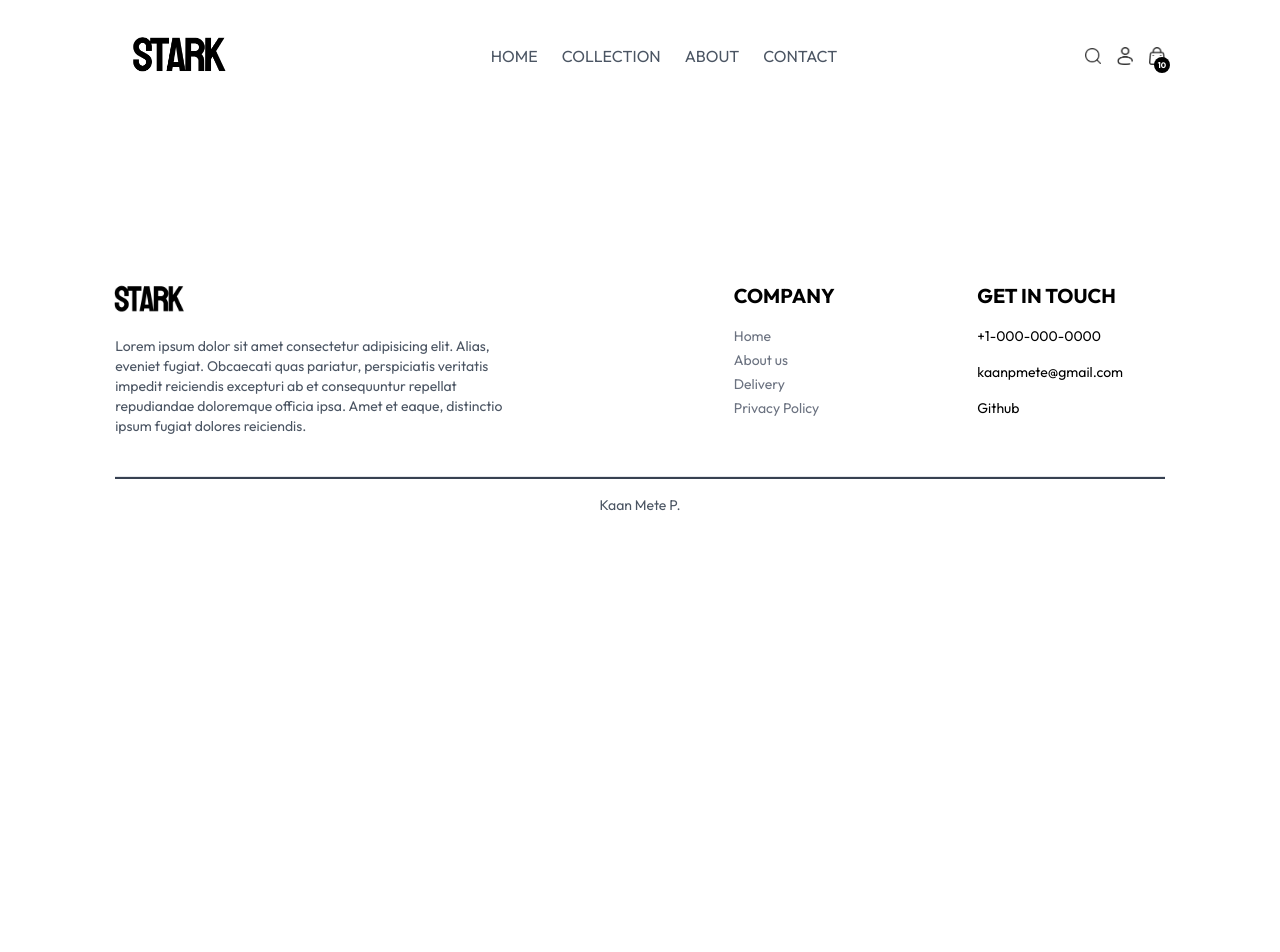
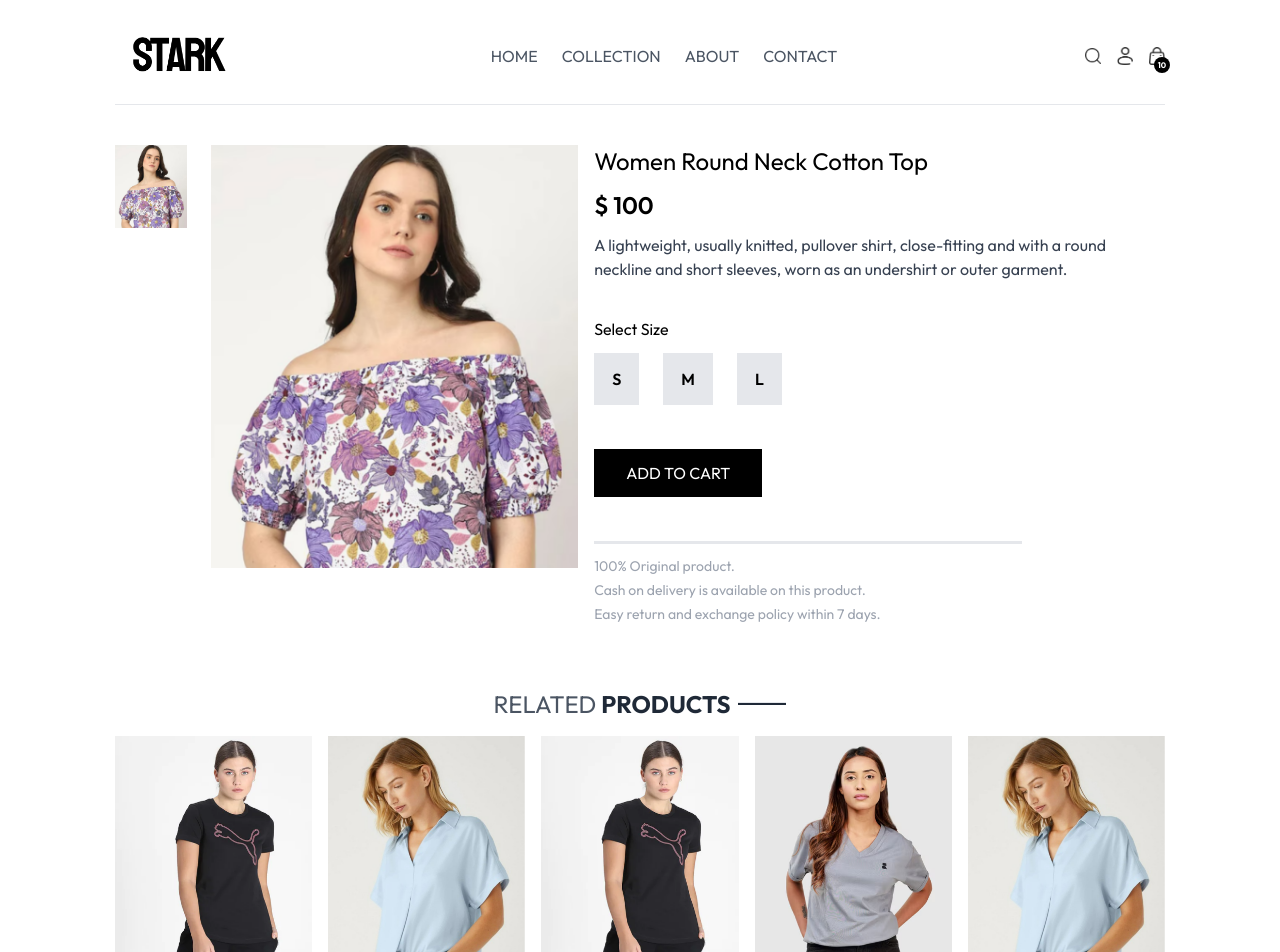
Before and after one commit to kaanmetep/stark-ecommerce, a React (Vite) app in the folder frontend/: page /product/aaaaa in a window 1280 px wide. Shown: the top 952 px of the page. Before the commit the page ends 800 px from the top, so only its background shows below. Built offline with nearby package versions, Linux system fonts and the light colour scheme.

Commit message:
Create Product Page

```diff
--- a/frontend/src/App.jsx
+++ b/frontend/src/App.jsx
@@ -13,7 +13,7 @@ import NavBar from "./components/NavBar";
 import Footer from "./components/Footer";
 const App = () => {
   return (
-    <div className=" px-4 sm:px-[5vw] md:px-[7vw] lg:px-[9vw]">
+    <div className=" px-4 sm:px-[5vw] md:px-[7vw] lg:px-[9vw] max-w-[2000px] flex flex-col mx-auto">
       <NavBar />
       <Routes>
         <Route path="/" element={<Home />} />
--- /dev/null
+++ b/frontend/src/components/RelatedProducts.jsx
@@ -0,0 +1,29 @@
+import React, { useEffect, useState } from "react";
+import { useShopContext } from "../contexts/ShopContext";
+import ProductItem from "./ProductItem";
+const RelatedProducts = ({ category, subCategory, id }) => {
+  const { products } = useShopContext();
+  const getRelatedProducts = () => {
+    return products
+      .filter(
+        (product) =>
+          product.category.toLowerCase() === category?.toLowerCase() &&
+          product.subCategory.toLowerCase() === subCategory?.toLowerCase() &&
+          product._id !== id
+      )
+      .slice(0, 5);
+  };
+  const [relatedProducts, setRelatedProducts] = useState([]);
+  useEffect(() => {
+    setRelatedProducts(getRelatedProducts);
+  }, [products, category, subCategory]);
+  return (
+    <div className="grid grid-cols-2 sm:grid-cols-3 md:grid-cols-4 lg:grid-cols-5 gap-4 mt-4">
+      {relatedProducts?.map((related) => (
+        <ProductItem productObj={related} key={related._id} />
+      ))}
+    </div>
+  );
+};
+
+export default RelatedProducts;
--- a/frontend/src/pages/Collection.jsx
+++ b/frontend/src/pages/Collection.jsx
@@ -55,13 +55,14 @@ const Collection = () => {
     if (search === "") {
       return applyFilters(applySort(products));
     }
+    // IF USER SEARCHED FOR AN ITEM, WE FILTER IT.
     return applyFilters(
       applySort(
         products.filter((product) =>
           product.name.toLowerCase().includes(search.toLowerCase())
         )
       )
-    ); // IF USER SEARCHED FOR AN ITEM, WE FILTER IT.
+    );
   }, [products, category, type, sortOption, search]);
 
   return (
--- a/frontend/src/pages/Product.jsx
+++ b/frontend/src/pages/Product.jsx
@@ -1,7 +1,86 @@
-import React from "react";
-
+import React, { useEffect, useState } from "react";
+import { useParams } from "react-router-dom";
+import { useShopContext } from "../contexts/ShopContext";
+import Title from "../components/Title";
+import RelatedProducts from "../components/RelatedProducts";
+// TODO: LATER CREATE A ROUTE TO GET A SINGLE PRODUCT
 const Product = () => {
-  return <div></div>;
+  const { productId } = useParams();
+  const { products, currency } = useShopContext();
+  const [productData, setProductData] = useState(null);
+  const [image, setImage] = useState("");
+  const [size, setSize] = useState("");
+  const fetchProductData = () => {
+    for (const el of products) {
+      if (el._id === productId) {
+        setProductData(el);
+      }
+    }
+  };
+  useEffect(() => fetchProductData(), [productId, products]);
+  useEffect(() => setImage(productData?.image[0]), [productData]);
+  return (
+    <>
+      <div className="flex flex-col md:flex-row  border-t pt-10 gap-8 sm:gap-4">
+        {/* LEFT SIDE OF PRODUCT PAGE (IMAGES) */}
+        <div className="flex  justify-center gap-6 ">
+          <div className="flex flex-col gap-4 ">
+            {productData?.image?.map((image, index) => (
+              <img
+                src={image}
+                alt="product_img"
+                className=" cursor-pointer w-32"
+                onClick={() => setImage(image)}
+                key={index}
+              ></img>
+            ))}
+          </div>
+          <div>
+            <img src={image} alt="product_img_main" className="md:w-[650px]" />
+          </div>
+        </div>
+        {/* RIGHT SIDE OF PRODUCT PAGE (DESCRIPTION) */}
+        <div className="flex flex-col gap-3 ">
+          <p className="lg:text-2xl text-xl">{productData?.name}</p>
+          <p className="font-semibold text-2xl">
+            {currency} {productData?.price}
+          </p>
+          <p className="text-gray-700">{productData?.description}</p>
+          <p className="mt-6">Select Size</p>
+          <div className="flex gap-6">
+            {productData?.sizes?.map((item, index) => (
+              <p
+                className={`bg-gray-200 font-semibold p-3 px-4 cursor-pointer border-2   ${
+                  item === size ? "border-orange-400" : ""
+                }`}
+                key={index}
+                onClick={() => setSize(item)}
+              >
+                {item}
+              </p>
+            ))}
+          </div>
+          <button className="mr-auto mt-8 text-white bg-black py-3 px-8 uppercase active:bg-gray-800 hover:bg-gray-600 transition-all delay-[30ms]">
+            Add To Cart
+          </button>
+          <hr className="w-3/4 h-[2.5px] bg-gray-200 mt-8" />
+          <div className="text-gray-400 flex flex-col gap-1 text-sm">
+            <p>100% Original product.</p>
+            <p>Cash on delivery is available on this product.</p>
+            <p>Easy return and exchange policy within 7 days.</p>
+          </div>
+        </div>
+      </div>
+      <div className="mt-16">
+        <Title text1={"RELATED"} text2={"PRODUCTS"} />
+        <RelatedProducts
+          category={productData?.category}
+          subCategory={productData?.subCategory}
+          id={productData?._id}
+        />
+      </div>
+    </>
+  );
 };
 
 export default Product;
```
